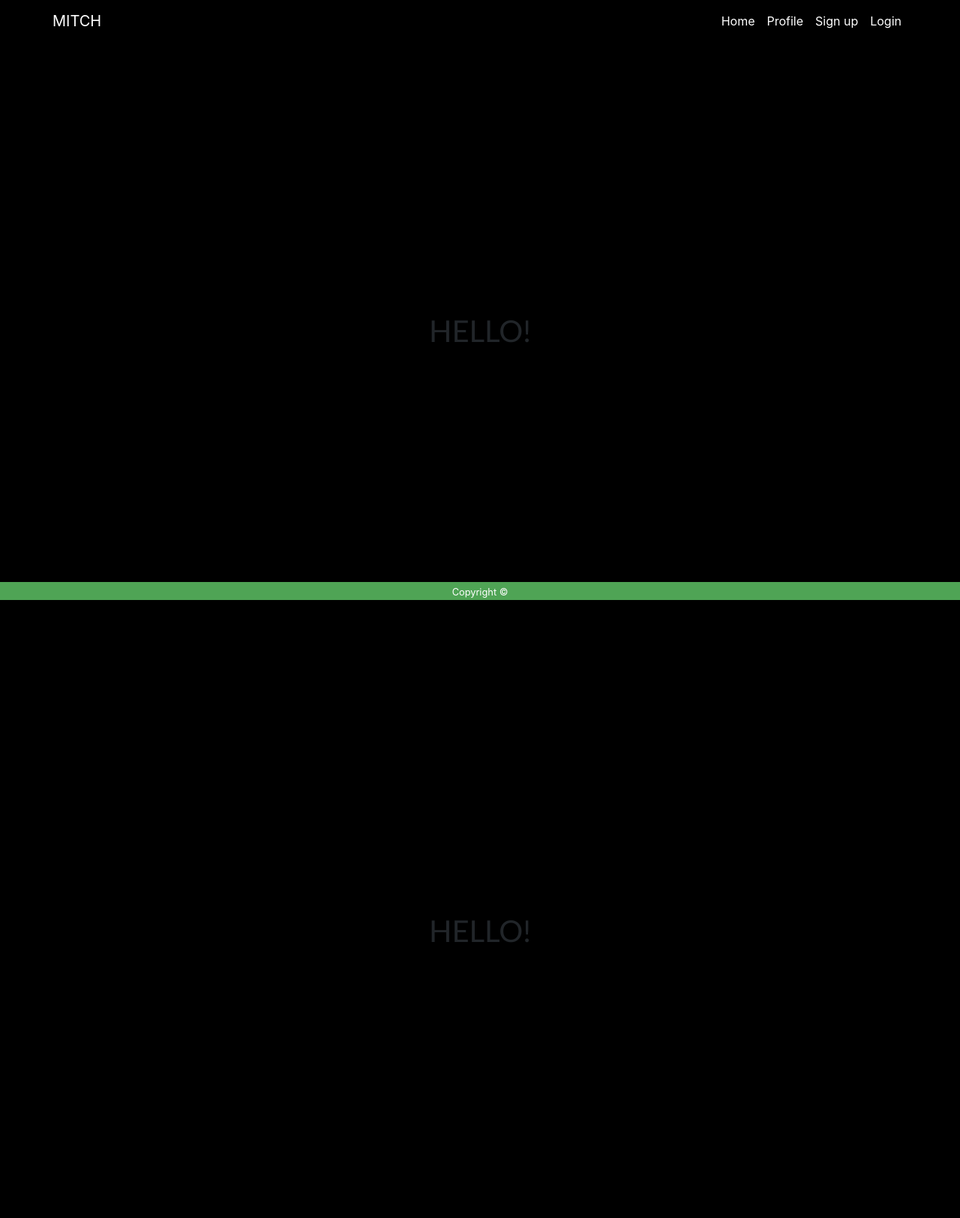
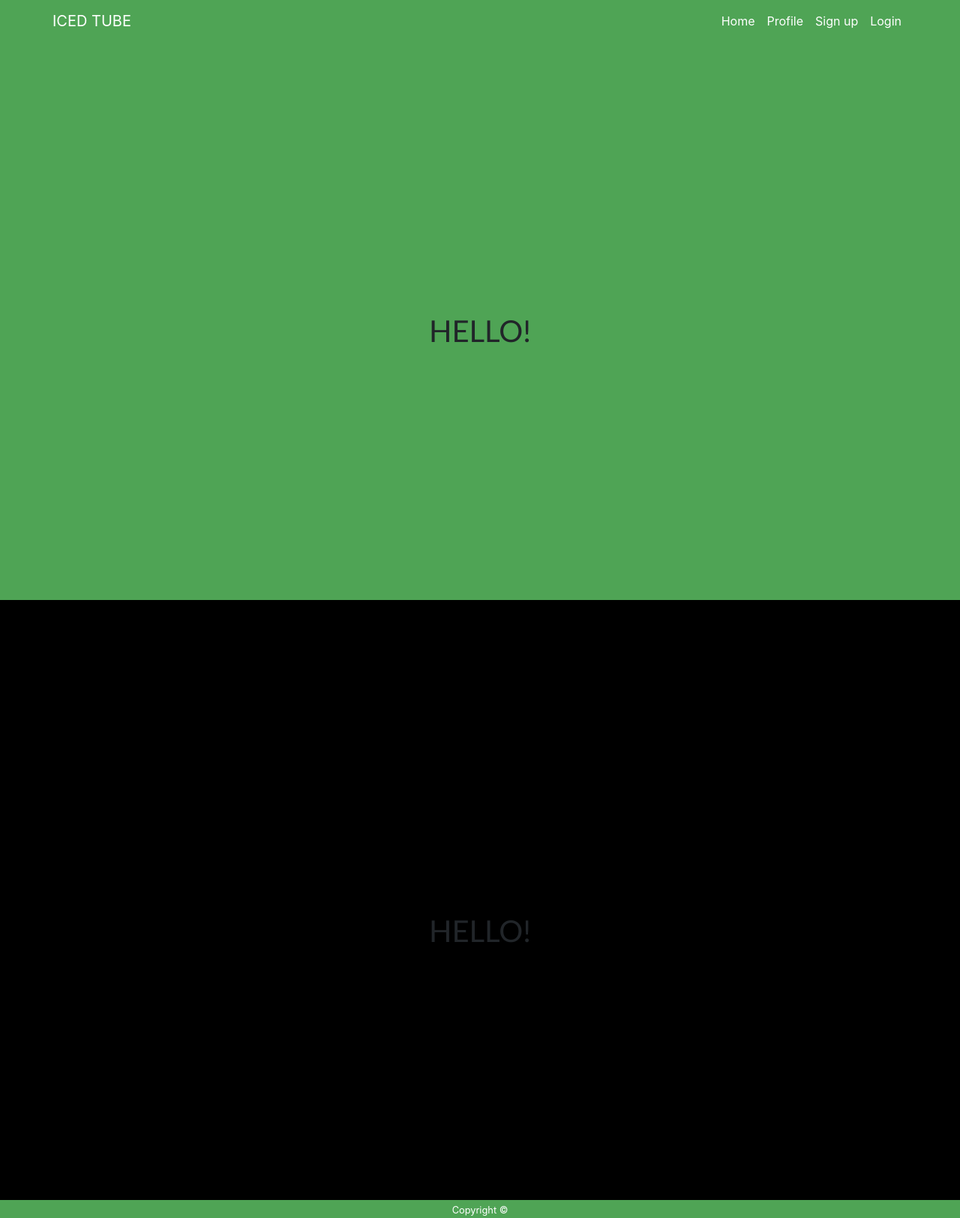
Before and after one commit to sharonmaswai/IceTube, a Django app: page /home/ in a window 1280 px wide. Shown: the whole page at 75% size. Before the commit the page ends 1256 px from the top, so only its background shows below. Run offline with Django 3.2, Linux system fonts and the light colour scheme; some libraries are stand-ins or nearby versions.

Commit message:
edited the nicessary divs

```diff
--- a/iced/templates/home/index.html
+++ b/iced/templates/home/index.html
@@ -10,7 +10,6 @@
   <title>Document</title>
   <style>
     footer {
-      position: absolute;
       left: 0;
       bottom: 0;
       width: 100%;
@@ -60,7 +59,7 @@
 
   <nav class="navbar navbar-expand navbar-light fixed-top">
     <div class="container">
-      <a class="navbar-brand" href="#home" style="color: #fff;">MITCH</a>
+      <a class="navbar-brand" href="#home" style="color: #fff;">ICED TUBE</a>
       <button class="navbar-toggler" type="button" data-toggle="collapse" data-target="#navbarSupportedContent"
         aria-controls="navbarSupportedContent" aria-expanded="false" aria-label="Toggle navigation">
         <span class="navbar-toggler-icon"></span>
@@ -83,8 +82,7 @@
       </div>
     </div>
   </nav>
-  <div style="
-  display: flex;
+  <div style="display: flex;
   align-items: center;
   justify-content: center;
   padding-top: 7%;
@@ -92,7 +90,8 @@
   font-weight: bold;
   font-family: 'Trebuchet MS', 'Lucida Sans Unicode', 'Lucida Grande', 'Lucida Sans', Arial, sans-serif;
   width: 100%;
-  height: 100vh; background: #000">
+height: 100vh; background:#4fa455">
+
     <h1>HELLO!</h1>
   </div>
   <div style="
```
Lines whose indentation alone changed are shown as unchanged.
